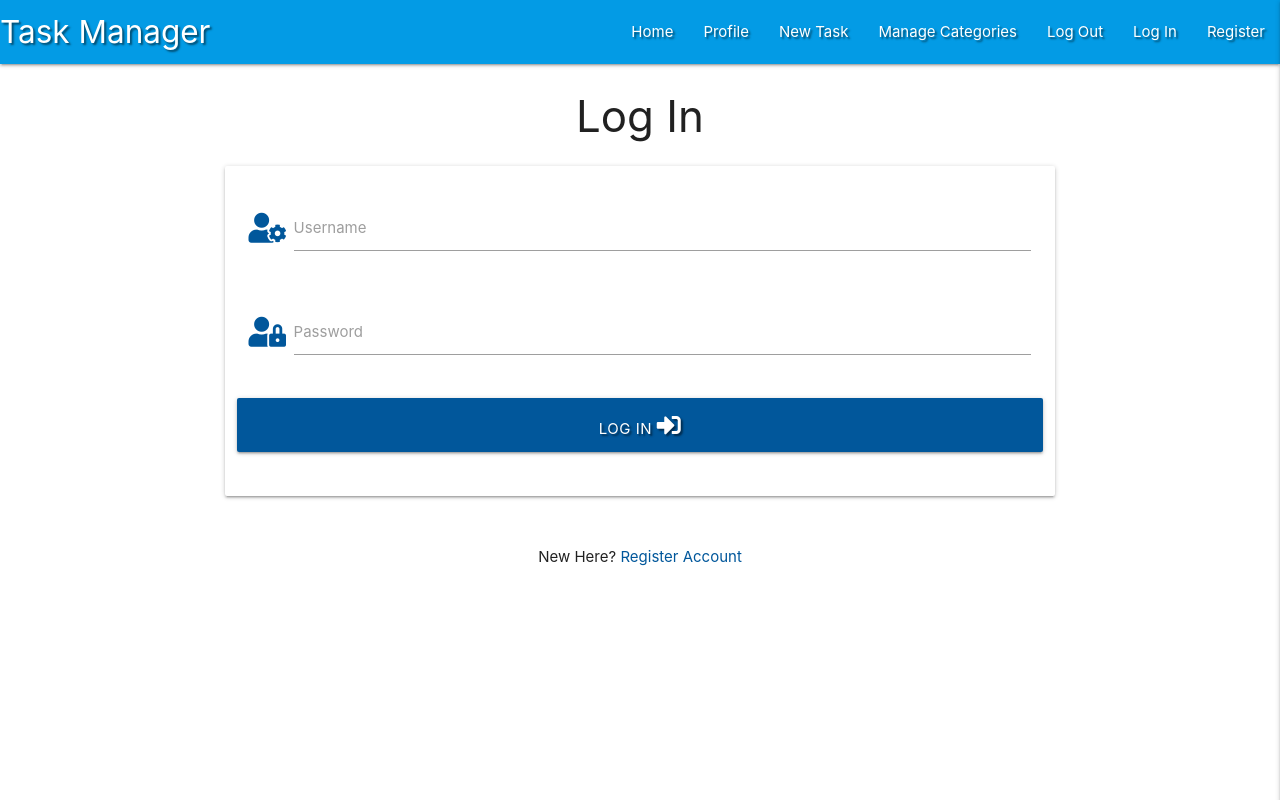
After one commit to NgiapPuoyKoh/flask-task-manager-nkoh, a Flask app: page /login in a window 1280 px wide. The commit adds this page. Run offline with Flask 2, Linux system fonts and the light colour scheme; some libraries are stand-ins or nearby versions.

Commit message:
Add Login Functionality

```diff
--- a/app.py
+++ b/app.py
@@ -1,10 +1,12 @@
 import os
+# from os import path
 from flask import (
     Flask, flash, render_template,
     redirect, request, session, url_for)
 from flask_pymongo import PyMongo
 from bson.objectid import ObjectId
 from werkzeug.security import generate_password_hash, check_password_hash
+
 if os.path.exists("env.py"):
     import env
 
@@ -14,7 +16,9 @@ app = Flask(__name__)
 
 app.config["MONGO_DBNAME"] = os.environ.get("MONGO_DBNAME")
 app.config["MONGO_URI"] = os.environ.get("MONGO_URI")
+app.config["SECRET_KEY"] = os.getenv("SECRET_KEY")
 app.secret_key = os.environ.get("SECRET_KEY")
+# SECRET_KEY = os.environ.get('SECRET_KEY')
 
 mongo = PyMongo(app)
 
@@ -28,10 +32,59 @@ def get_tasks():
 
 @app.route("/register", methods=["GET", "POST"])
 def register():
+    if request.method == "POST":
+        # check if username already exists in db
+        existing_user = mongo.db.users.find_one(
+            {"username": request.form.get("username").lower()})
+
+        if existing_user:
+            flash("username already exists")
+            return redirect(url_for("register"))
+
+        register = {
+            "username": request.form.get("username").lower(),
+            "password": generate_password_hash(request.form.get("password"))
+        }
+        # CHALLENGE: cusomize the hash and salt mthods to own preference
+        # To include a secondary password file to confirm the users password
+        # do it priot to creating the user dictionary
+
+        mongo.db.users.insert_one(register)
+
+        # put the new user into 'session' cookie
+        # using session function imported
+        session["user"] = request.form.get("username").lower()
+        flash("Registration Successful")
     return render_template("register.html")
+
+
+@app.route("/login", methods=["GET", "POST"])
+def login():
+    if request.method == "POST":
+        # check if user name exists in db
+        existing_user = mongo.db.users.find_one(
+            {"username": request.form.get("username").lower()})
+
+        if existing_user:
+            # ensure hashed password matches user input
+            if check_password_hash(
+                    existing_user["password"], request.form.get("password")):
+                session["user"] = request.form.get("username").lower()
+                flash("Welcome, {}".format(request.form.get("username")))
+            else:
+                # invalid password match
+                flash("Incorrect username and/or Password")
+                return redirect(url_for("login"))
+
+        else:
+            # username doesn't exist
+            flash("Incorrect username and/or Password")
+            return redirect(url_for("login"))
+
+    return render_template("login.html")
 
 
 if __name__ == "__main__":
     app.run(host=os.environ.get("IP"),
-            port = int(os.environ.get("PORT")),
-            debug = True)
+            port=int(os.environ.get("PORT")),
+            debug=True)
--- a/static/css/style.css
+++ b/static/css/style.css
@@ -1,3 +1,7 @@
 .text-shadow {
   text-shadow: 2px 2px 2px rgba(0, 0, 0, 0.5);
 }
+
+.flashes h4 {
+  line-height: 2;
+}
--- /dev/null
+++ b/templates/login.html
@@ -0,0 +1,70 @@
+{% extends "base.html" %} {% block content %}
+
+<h3 class="center-align">Log In</h3>
+
+<div class="row">
+  <form
+    class="col s12 m8 offset-m2"
+    method="POST"
+    action="{{ url_for('login')}}"
+  >
+    <div class="card-panel">
+      <!-- username -->
+      <div class="row">
+        <div class="input-field col s12">
+          <i class="fas fa-user-cog prefix light-blue-text text-darken-4"></i>
+          <input
+            id="username"
+            name="username"
+            type="text"
+            minlength="5"
+            maxlength="15"
+            pattern="^[a-zA-Z0-9]{5,15}$"
+            class="validate"
+            required
+          />
+          <label for="username">Username</label>
+        </div>
+      </div>
+      <!-- password -->
+      <div class="row">
+        <div class="input-field col s12">
+          <i class="fas fa-user-lock prefix light-blue-text text-darken-4"></i>
+          <input
+            id="password"
+            name="password"
+            type="password"
+            minlength="5"
+            maxlength="15"
+            pattern="^[a-zA-Z0-9]{5,15}$"
+            class="validate"
+            required
+          />
+          <label for="password">Password</label>
+        </div>
+      </div>
+      <!-- login -->
+      <div class="row">
+        <button
+          type="submit"
+          class="col s12 btn-large light-blue darken-4 text-shadow"
+        >
+          Log In <i class="fas fa-sign-in-alt"></i>
+        </button>
+      </div>
+    </div>
+  </form>
+</div>
+
+<div class="row">
+  <div class="col s12">
+    <p class="center-align">
+      New Here?
+      <a href="{{ url_for('register') }}" class="light-blue-text text-darken-4"
+        >Register Account</a
+      >
+    </p>
+  </div>
+</div>
+
+{% endblock %}
```
